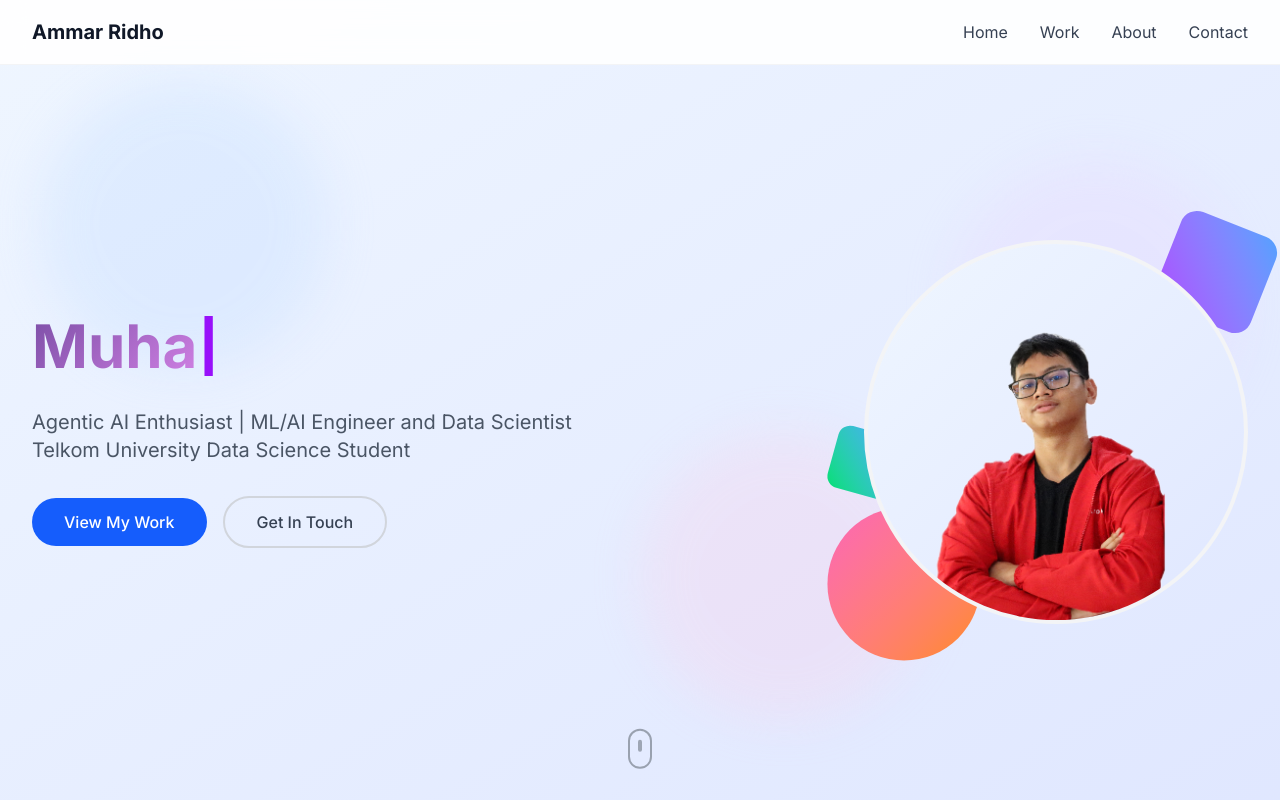
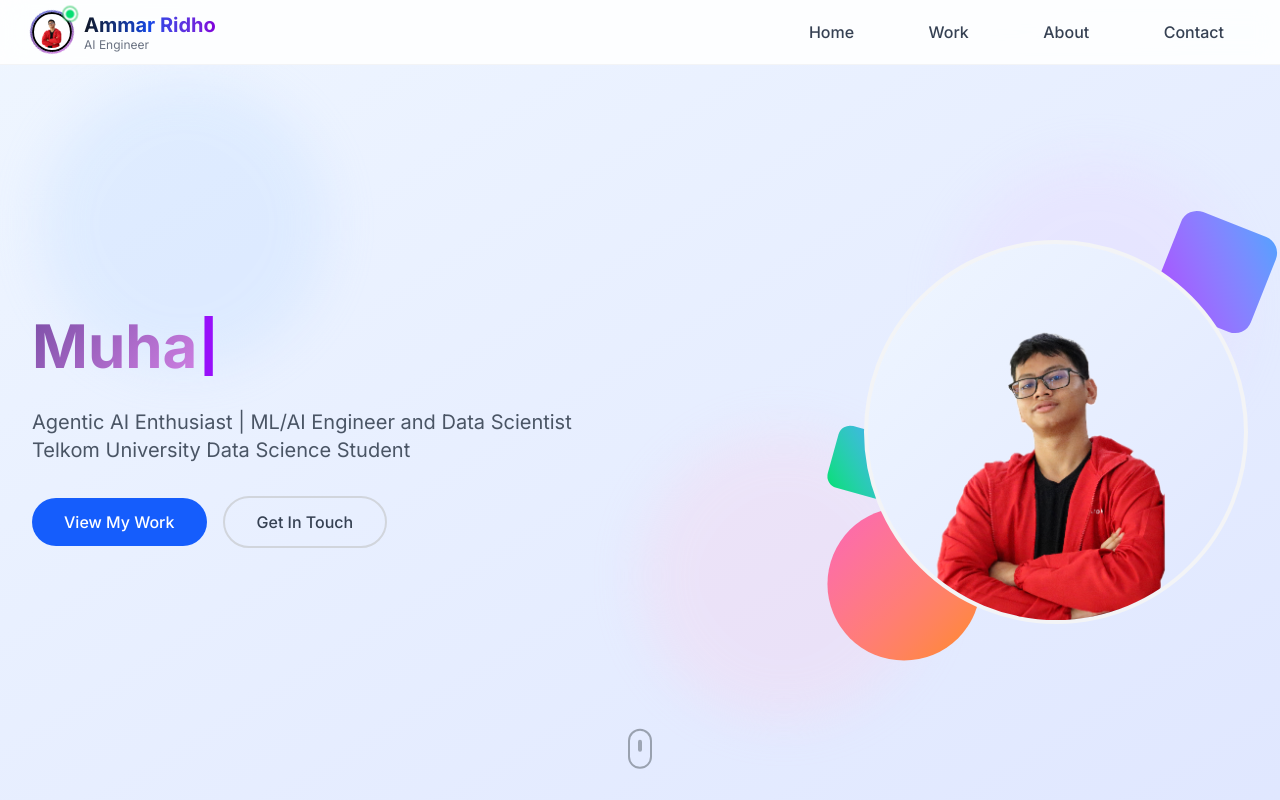
Before and after one commit to BangJhen/React-Tailwind-Portofolio, a React (Vite) app: page / in a window 1280 px wide. Shown: the top 800 px of the page. Built offline with nearby package versions, Linux system fonts and the light colour scheme.

Commit message:
Redesign Header with interactive design

```diff
--- a/src/components/Header.jsx
+++ b/src/components/Header.jsx
@@ -1,56 +1,227 @@
-import { useState } from 'react'
+import { useState, useEffect } from 'react'
+// eslint-disable-next-line no-unused-vars
+import { motion, AnimatePresence } from "motion/react"
 
 const Header = () => {
   const [isMenuOpen, setIsMenuOpen] = useState(false)
+  const [isScrolled, setIsScrolled] = useState(false)
+  const [hoveredItem, setHoveredItem] = useState(null)
+
+  // Handle scroll effect
+  useEffect(() => {
+    const handleScroll = () => {
+      setIsScrolled(window.scrollY > 20)
+    }
+    window.addEventListener('scroll', handleScroll)
+    return () => window.removeEventListener('scroll', handleScroll)
+  }, [])
+
+  const navItems = [
+    { name: 'Home', href: '#home', icon: '🏠' },
+    { name: 'Work', href: '#work', icon: '💼' },
+    { name: 'About', href: '#about', icon: '👤' },
+    { name: 'Contact', href: '#contact', icon: '📧' }
+  ]
 
   return (
-    <nav className="fixed w-full bg-white/90 backdrop-blur-md z-50 border-b border-gray-100">
+    <motion.nav
+      className={`fixed w-full enhanced-backdrop z-50 transition-all duration-300 ${
+        isScrolled
+          ? 'bg-white/95 shadow-lg border-b border-gray-200'
+          : 'bg-white/90 border-b border-gray-100'
+      }`}
+      initial={{ y: -100 }}
+      animate={{ y: 0 }}
+      transition={{ duration: 0.6, ease: "easeOut" }}
+    >
       <div className="max-w-7xl mx-auto px-4 sm:px-6 lg:px-8">
         <div className="flex justify-between items-center h-16">
-          <div className="flex-shrink-0">
-            <h1 className="text-xl font-bold text-gray-900">Ammar Ridho</h1>
-          </div>
+          {/* Logo with Profile */}
+          <motion.div
+            className="flex items-center space-x-3 group cursor-pointer"
+            onClick={() => window.scrollTo({ top: 0, behavior: 'smooth' })}
+            whileHover={{ scale: 1.02 }}
+            whileTap={{ scale: 0.98 }}
+          >
+            <motion.div
+              className="relative header-profile-glow"
+              whileHover={{ rotate: 360 }}
+              transition={{ duration: 0.8, ease: "easeInOut" }}
+            >
+              <div className="w-10 h-10 rounded-full overflow-hidden border-2 border-gradient-to-r from-blue-500 to-purple-600 p-0.5">
+                <div className="w-full h-full rounded-full overflow-hidden bg-white">
+                  <img
+                    src="/src/assets/photo_profile.png"
+                    alt="Ammar Ridho"
+                    className="w-full h-full object-cover"
+                  />
+                </div>
+              </div>
+              <motion.div
+                className="absolute -top-1 -right-1 w-3 h-3 bg-green-400 rounded-full border-2 border-white status-pulse"
+                animate={{ scale: [1, 1.2, 1] }}
+                transition={{ duration: 2, repeat: Infinity }}
+              />
+            </motion.div>
+
+            <motion.div className="hidden sm:block">
+              <motion.h1
+                className="text-xl font-bold bg-gradient-to-r from-gray-900 via-blue-700 to-purple-700 bg-clip-text text-transparent"
+                whileHover={{
+                  backgroundPosition: ['0% 50%', '100% 50%', '0% 50%'],
+                }}
+                transition={{ duration: 2 }}
+              >
+                Ammar Ridho
+              </motion.h1>
+              <motion.p
+                className="text-xs text-gray-500 -mt-0.5"
+                initial={{ opacity: 0 }}
+                animate={{ opacity: 1 }}
+                transition={{ delay: 0.3 }}
+              >
+                AI Engineer
+              </motion.p>
+            </motion.div>
+          </motion.div>
 
           {/* Desktop Menu */}
           <div className="hidden md:block">
-            <div className="ml-10 flex items-baseline space-x-8">
-              <a href="#home" className="text-gray-700 hover:text-gray-900 transition-colors">Home</a>
-              <a href="#work" className="text-gray-700 hover:text-gray-900 transition-colors">Work</a>
-              <a href="#about" className="text-gray-700 hover:text-gray-900 transition-colors">About</a>
-              <a href="#contact" className="text-gray-700 hover:text-gray-900 transition-colors">Contact</a>
+            <div className="flex items-center space-x-1">
+              {navItems.map((item, index) => (
+                <motion.div
+                  key={item.name}
+                  className="relative"
+                  onMouseEnter={() => setHoveredItem(item.name)}
+                  onMouseLeave={() => setHoveredItem(null)}
+                  initial={{ opacity: 0, y: -20 }}
+                  animate={{ opacity: 1, y: 0 }}
+                  transition={{ delay: index * 0.1 + 0.2 }}
+                >
+                  <motion.a
+                    href={item.href}
+                    className="relative px-4 py-2 rounded-lg text-gray-700 font-medium transition-all duration-300 flex items-center space-x-2 group"
+                    whileHover={{ scale: 1.05 }}
+                    whileTap={{ scale: 0.95 }}
+                  >
+                    <motion.span
+                      className="text-lg opacity-0 group-hover:opacity-100 transition-opacity duration-300"
+                      animate={{
+                        rotate: hoveredItem === item.name ? [0, 10, -10, 0] : 0
+                      }}
+                      transition={{ duration: 0.5 }}
+                    >
+                      {item.icon}
+                    </motion.span>
+                    <span className="relative z-10">{item.name}</span>
+
+                    {/* Hover Background */}
+                    <motion.div
+                      className="absolute inset-0 rounded-lg bg-gradient-to-r from-blue-500 to-purple-600 opacity-0 group-hover:opacity-100"
+                      initial={{ scale: 0.8, opacity: 0 }}
+                      whileHover={{ scale: 1, opacity: 0.1 }}
+                      transition={{ duration: 0.2 }}
+                    />
+
+                    {/* Active Indicator */}
+                    <AnimatePresence>
+                      {hoveredItem === item.name && (
+                        <motion.div
+                          className="absolute -bottom-1 left-1/2 w-6 h-0.5 bg-gradient-to-r from-blue-500 to-purple-600 rounded-full"
+                          initial={{ scale: 0, x: '-50%' }}
+                          animate={{ scale: 1, x: '-50%' }}
+                          exit={{ scale: 0, x: '-50%' }}
+                          transition={{ duration: 0.2 }}
+                        />
+                      )}
+                    </AnimatePresence>
+                  </motion.a>
+                </motion.div>
+              ))}
             </div>
           </div>
 
           {/* Mobile menu button */}
-          <div className="md:hidden">
-            <button
+          <motion.div
+            className="md:hidden"
+            initial={{ opacity: 0 }}
+            animate={{ opacity: 1 }}
+            transition={{ delay: 0.5 }}
+          >
+            <motion.button
               onClick={() => setIsMenuOpen(!isMenuOpen)}
-              className="text-gray-700 hover:text-gray-900 focus:outline-none"
+              className="relative p-2 rounded-lg text-gray-700 hover:bg-gray-100 focus:outline-none focus:ring-2 focus:ring-blue-500 transition-all duration-200"
+              whileHover={{ scale: 1.05 }}
+              whileTap={{ scale: 0.95 }}
             >
-              <svg className="h-6 w-6" fill="none" viewBox="0 0 24 24" stroke="currentColor">
-                {isMenuOpen ? (
-                  <path strokeLinecap="round" strokeLinejoin="round" strokeWidth={2} d="M6 18L18 6M6 6l12 12" />
-                ) : (
-                  <path strokeLinecap="round" strokeLinejoin="round" strokeWidth={2} d="M4 6h16M4 12h16M4 18h16" />
-                )}
-              </svg>
-            </button>
-          </div>
+              <motion.svg
+                className="h-6 w-6"
+                fill="none"
+                viewBox="0 0 24 24"
+                stroke="currentColor"
+                animate={{ rotate: isMenuOpen ? 180 : 0 }}
+                transition={{ duration: 0.3 }}
+              >
+                <motion.path
+                  strokeLinecap="round"
+                  strokeLinejoin="round"
+                  strokeWidth={2}
+                  d={isMenuOpen ? "M6 18L18 6M6 6l12 12" : "M4 6h16M4 12h16M4 18h16"}
+                  initial={{ pathLength: 0 }}
+                  animate={{ pathLength: 1 }}
+                  transition={{ duration: 0.3 }}
+                />
+              </motion.svg>
+            </motion.button>
+          </motion.div>
         </div>
       </div>
 
       {/* Mobile Menu */}
-      {isMenuOpen && (
-        <div className="md:hidden bg-white border-t border-gray-100">
-          <div className="px-2 pt-2 pb-3 space-y-1">
-            <a href="#home" className="block px-3 py-2 text-gray-700 hover:text-gray-900">Home</a>
-            <a href="#work" className="block px-3 py-2 text-gray-700 hover:text-gray-900">Work</a>
-            <a href="#about" className="block px-3 py-2 text-gray-700 hover:text-gray-900">About</a>
-            <a href="#contact" className="block px-3 py-2 text-gray-700 hover:text-gray-900">Contact</a>
-          </div>
-        </div>
-      )}
-    </nav>
+      <AnimatePresence>
+        {isMenuOpen && (
+          <motion.div
+            className="md:hidden bg-white/95 backdrop-blur-md border-t border-gray-200"
+            initial={{ opacity: 0, height: 0 }}
+            animate={{ opacity: 1, height: 'auto' }}
+            exit={{ opacity: 0, height: 0 }}
+            transition={{ duration: 0.3, ease: "easeInOut" }}
+          >
+            <div className="px-4 pt-2 pb-3 space-y-1">
+              {navItems.map((item, index) => (
+                <motion.a
+                  key={item.name}
+                  href={item.href}
+                  className="group flex items-center space-x-3 px-3 py-3 rounded-lg text-gray-700 hover:bg-gradient-to-r hover:from-blue-50 hover:to-purple-50 hover:text-blue-700 transition-all duration-200"
+                  onClick={() => setIsMenuOpen(false)}
+                  initial={{ opacity: 0, x: -20 }}
+                  animate={{ opacity: 1, x: 0 }}
+                  exit={{ opacity: 0, x: -20 }}
+                  transition={{ delay: index * 0.1 }}
+                  whileHover={{ x: 10 }}
+                  whileTap={{ scale: 0.98 }}
+                >
+                  <motion.span
+                    className="text-xl"
+                    whileHover={{ scale: 1.2, rotate: 10 }}
+                    transition={{ duration: 0.2 }}
+                  >
+                    {item.icon}
+                  </motion.span>
+                  <span className="font-medium">{item.name}</span>
+                  <motion.div
+                    className="ml-auto w-2 h-2 rounded-full bg-blue-500 opacity-0 group-hover:opacity-100"
+                    initial={{ scale: 0 }}
+                    whileHover={{ scale: 1 }}
+                    transition={{ duration: 0.2 }}
+                  />
+                </motion.a>
+              ))}
+            </div>
+          </motion.div>
+        )}
+      </AnimatePresence>
+    </motion.nav>
   )
 }
 
--- a/src/index.css
+++ b/src/index.css
@@ -53,14 +53,6 @@ body {
   color: #667eea;
   font-weight: inherit;
 }
-
-
-
-
-
-
-
-
 
 @keyframes gradient-shift {
   0% { background-position: 0% 50%; }
@@ -398,55 +390,112 @@ body {
   }
 }
 
-
-
-
-
-/* Enhanced cursor interaction */
-.hero-name:hover .blinking-cursor {
-  animation: cursorExcited 0.6s ease infinite;
+/* Enhanced Header Styles */
+.header-gradient-border {
+  background: linear-gradient(white, white) padding-box,
+              linear-gradient(135deg, #667eea, #764ba2) border-box;
+  border: 2px solid transparent;
 }
 
-@keyframes cursorExcited {
-  0%, 100% {
-    opacity: 1;
-    transform: scale(1) rotate(0deg);
+.header-profile-glow {
+  position: relative;
+}
+
+.header-profile-glow::before {
+  content: '';
+  position: absolute;
+  inset: -2px;
+  padding: 2px;
+  background: linear-gradient(135deg, #667eea, #764ba2, #f093fb);
+  border-radius: 50%;
+  -webkit-mask: linear-gradient(#fff 0 0) content-box, linear-gradient(#fff 0 0);
+  -webkit-mask-composite: exclude;
+  mask: linear-gradient(#fff 0 0) content-box, linear-gradient(#fff 0 0);
+  mask-composite: exclude;
+  animation: rotate-gradient 3s linear infinite;
+}
+
+@keyframes rotate-gradient {
+  from { transform: rotate(0deg); }
+  to { transform: rotate(360deg); }
+}
+
+.nav-item-hover {
+  position: relative;
+  overflow: hidden;
+}
+
+.nav-item-hover::before {
+  content: '';
+  position: absolute;
+  top: 0;
+  left: -100%;
+  width: 100%;
+  height: 100%;
+  background: linear-gradient(90deg, transparent, rgba(102, 126, 234, 0.1), transparent);
+  transition: left 0.5s;
+}
+
+.nav-item-hover:hover::before {
+  left: 100%;
+}
+
+/* Backdrop blur enhancement */
+.enhanced-backdrop {
+  backdrop-filter: blur(12px) saturate(180%);
+  -webkit-backdrop-filter: blur(12px) saturate(180%);
+}
+
+/* Smooth gradient text animation */
+.animated-gradient-text {
+  background: linear-gradient(270deg, #667eea, #764ba2, #667eea);
+  background-size: 200% 200%;
+  background-clip: text;
+  -webkit-background-clip: text;
+  -webkit-text-fill-color: transparent;
+  animation: gradient-text-flow 3s ease infinite;
+}
+
+@keyframes gradient-text-flow {
+  0% { background-position: 0% 50%; }
+  50% { background-position: 100% 50%; }
+  100% { background-position: 0% 50%; }
+}
+
+/* Mobile menu enhancements */
+.mobile-menu-item {
+  position: relative;
+  overflow: hidden;
+}
+
+.mobile-menu-item::after {
+  content: '';
+  position: absolute;
+  bottom: 0;
+  left: 0;
+  width: 0;
+  height: 2px;
+  background: linear-gradient(90deg, #667eea, #764ba2);
+  transition: width 0.3s ease;
+}
+
+.mobile-menu-item:hover::after {
+  width: 100%;
+}
+
+/* Status indicator pulse */
+.status-pulse {
+  animation: status-pulse 2s infinite;
+}
+
+@keyframes status-pulse {
+  0% {
+    box-shadow: 0 0 0 0 rgba(34, 197, 94, 0.7);
   }
-  50% {
-    opacity: 0.8;
-    transform: scale(1.1) rotate(1deg);
+  70% {
+    box-shadow: 0 0 0 10px rgba(34, 197, 94, 0);
+  }
+  100% {
+    box-shadow: 0 0 0 0 rgba(34, 197, 94, 0);
   }
 }
-
-/* Clean text styling */
-.gooey-text {
-  position: relative;
-  display: inline-block;
-  z-index: 10;
-}
-
-/* Ensure text stays above ripple */
-.hero-name .gradient-text,
-.hero-name .blinking-cursor {
-  position: relative;
-  z-index: 10;
-}
-
-/* Browser compatibility for gradient text */
-@supports not (background-clip: text) {
-  .gradient-text {
-    background: none;
-    color: #667eea;
-    -webkit-text-fill-color: unset;
-  }
-}
-
-/* Firefox specific fixes */
-@-moz-document url-prefix() {
-  .gradient-text {
-    background: linear-gradient(135deg, #667eea 0%, #764ba2 100%);
-    background-clip: text;
-    -webkit-background-clip: text;
-    color: transparent;
-  }
-}
```
Also changed, not shown: 1 other file (tests, documents, lock files or other folders).
